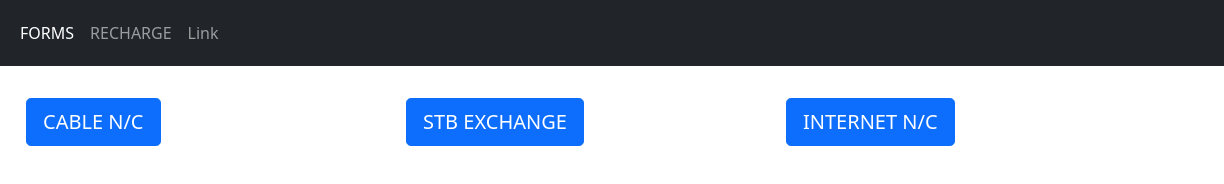
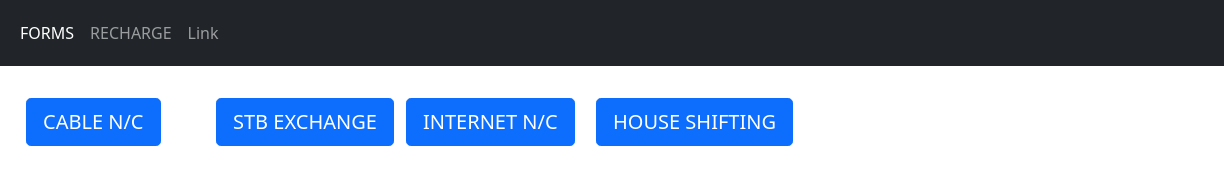
Before and after one commit to sdc1991/SDC, a plain HTML site: page index.html in a window 1280 px wide. Shown: the full height of the page, 56-1280 px from the left. Drawn offline with nearby package versions, Linux system fonts and the light colour scheme.

Commit message:
Update index.html

```diff
--- a/index.html
+++ b/index.html
@@ -40,25 +40,30 @@
       <div class="container pt-3">
         <div class="row">
 
-            <div class="col pt-3">
+            <div class="col col-sm-2 pt-3">
                 <a href="https://forms.gle/w95sczn3wu2cFHca8">
                     <input class="btn btn-primary btn-lg" type="button" value="CABLE N/C">
                 </a>
 
             </div>
 
-            <div class="col pt-3">
+            <div class="col col-sm-2 pt-3">
                 <a href="https://forms.gle/JWdntmUjdzNqHKv68">
                     <input class="btn btn-primary btn-lg" type="button" value="STB EXCHANGE">
                 </a>
             </div>
 
-            <div class="col pt-3">
-                <a href="">
+            <div class="col col-sm-2 pt-3">
+                <a href="https://forms.gle/FiLSBdsr1J1kuXRZ8">
                     <input class="btn btn-primary btn-lg" type="button" value="INTERNET N/C">
                 </a>
+            </div>
 
-            </div>
+            <div class="col col-sm-2 pt-3">
+              <a href="https://forms.gle/H8qfWnmUu78LZXwi6">
+                  <input class="btn btn-primary btn-lg" type="button" value="HOUSE SHIFTING">
+              </a>
+          </div>
       </div>
 
 
```
